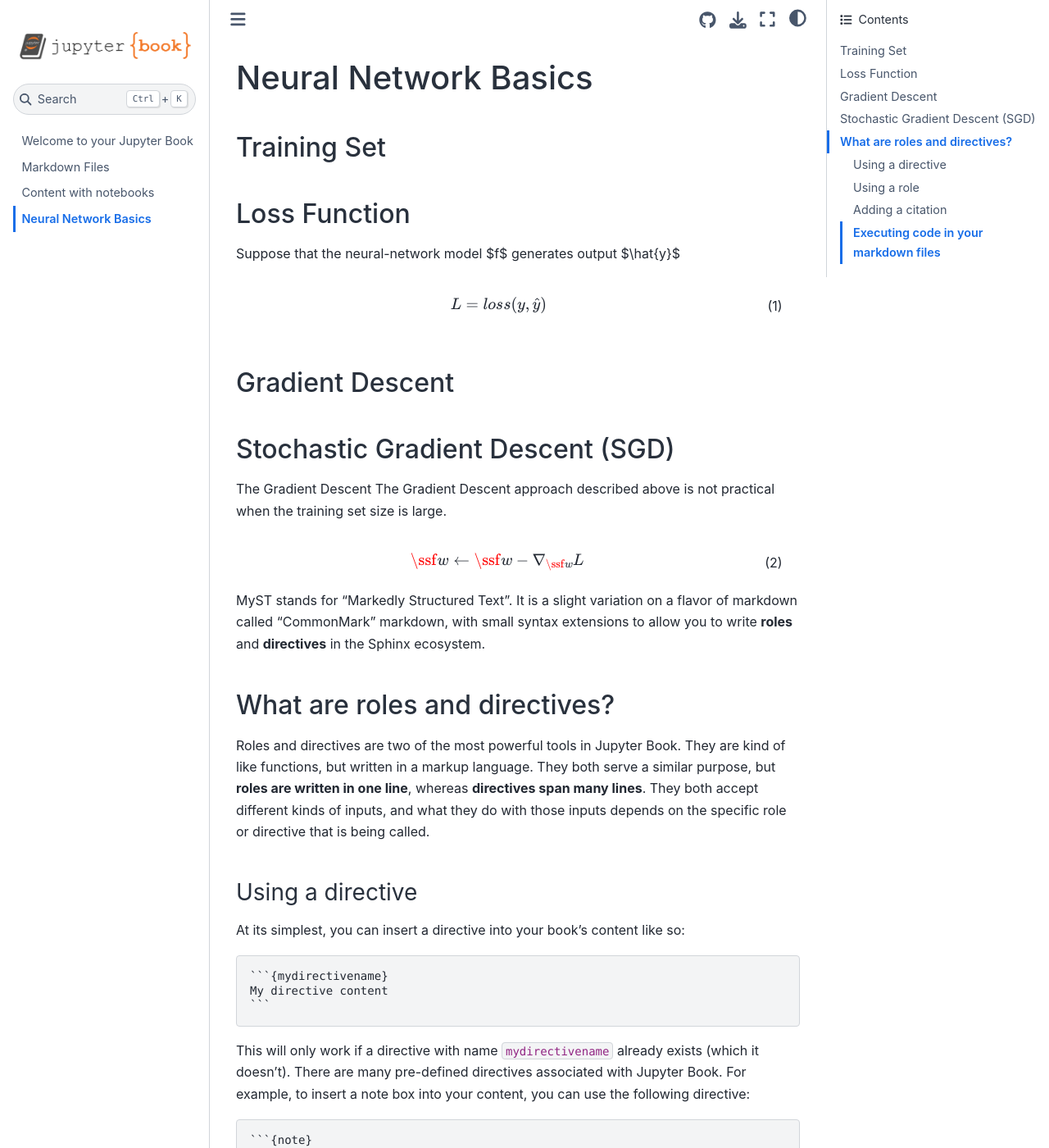
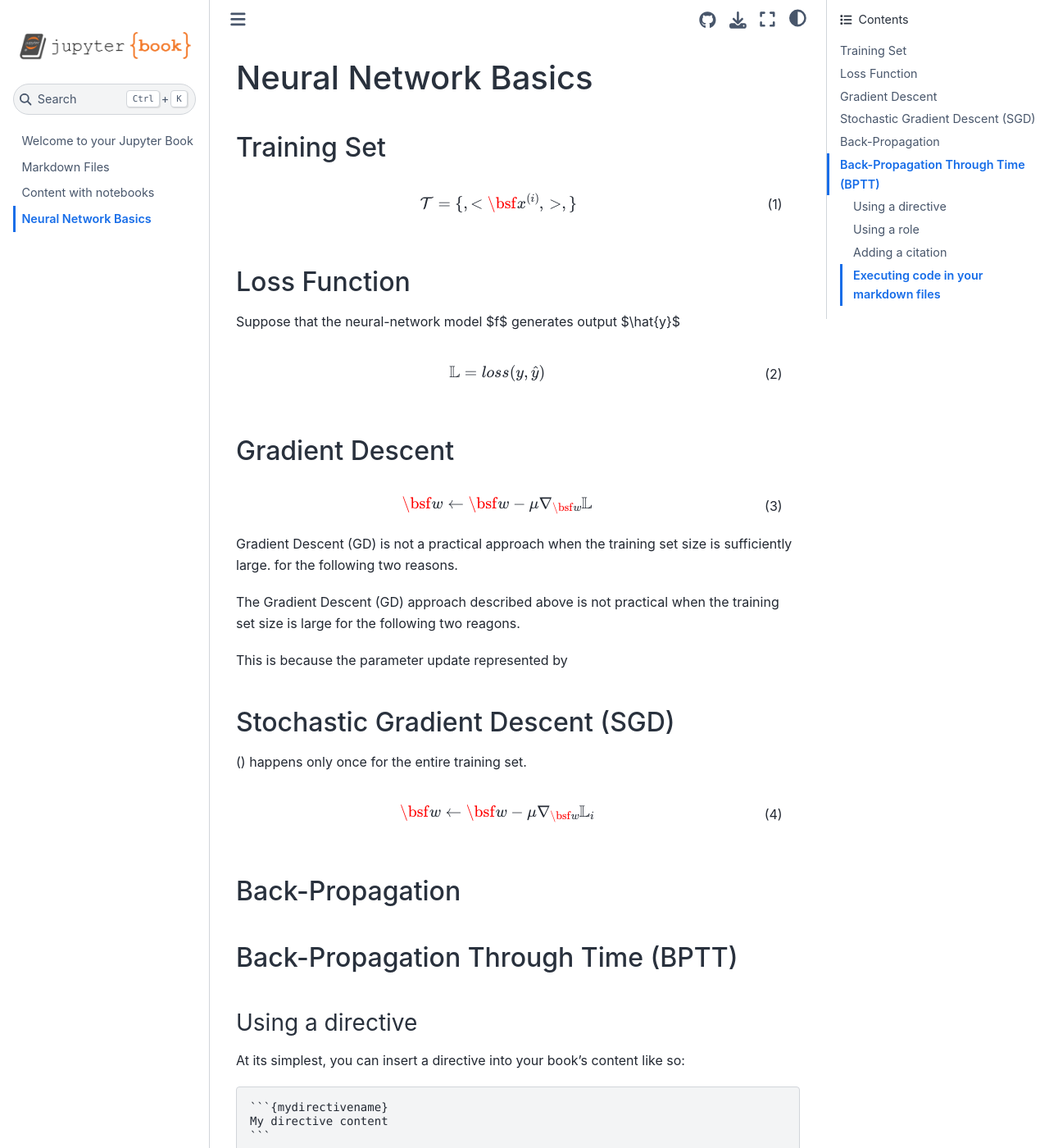
Before and after one commit to chanwcom/speech_language_processing, a Jupyter Book: the page built from neural_network_basics.md, in a window 1280 px wide and 1400 px high. Shown: the whole window at 82% size. Built offline with Jupyter Book 1.0.4 settings and Sphinx 7.4.7 and the Sphinx Book theme 1.1.4, drawn with Linux system fonts in a browser that asks for light colours; cross-references to code outside the pages are shown as plain code.

Commit message:
Update the book

```diff
--- a/_config.yml
+++ b/_config.yml
@@ -40,8 +40,9 @@ parse:
 sphinx:
   config:
     mathjax_config:
+      mathjax_path: https://cdn.jsdelivr.net/npm/mathjax@3/es5/tex-mml-chtml.js
       TeX:
         Macros:
-          #  "ssf": ["\\bm{\\mathsf{#1}}", 1]
+          #  "bsf": ["\\bm{\\mathsf{#1}}", 1]
           #  \bm does not work.
-          "ssf": ["\\mathbb{\\mathsf{#1}}", 1]
+          "bsf": ["\\mathbb{\\mathsf{#1}}", 1]
--- a/neural_network_basics.md
+++ b/neural_network_basics.md
@@ -1,41 +1,53 @@
 # Neural Network Basics
 
 ## Training Set
+
+\begin{align}
+  \mathcal{T} = \{ ,<\bsf{x}^{(i)},\, > ,   \}
+\end{align}
 
 
 ## Loss Function
 Suppose that the neural-network model $f$ generates output $\hat{y}$
 
 \begin{align}
-  L = loss(y, \hat{y})
+  \mathbb{L} = loss(y, \hat{y})
 \end{align}
 
 ## Gradient Descent
 
+\begin{align}
+  \bsf{w} \leftarrow  \bsf{w} - \mu \nabla_{\bsf{w}} \mathbb{L}
+\end{align}
+
+Gradient Descent (GD) is not a practical approach when the training set size is
+sufficiently large. for the following two reasons.
+
+
+The Gradient Descent (GD) approach described above is not practical when the
+training set size is large for the following two reagons.
+
+This is because the parameter update represented by
+
 ## Stochastic Gradient Descent (SGD)
 
-The Gradient Descent
-The Gradient Descent approach described above is not practical when the
-training set size is large.
 
 
+
+() happens only once for the entire training set.
+
 \begin{align}
-  \ssf{w} \leftarrow  \ssf{w} - \nabla_{\ssf{w}} L
+  \bsf{w} \leftarrow  \bsf{w} - \mu \nabla_{\bsf{w}} \mathbb{L}_i
 \end{align}
 
-MyST stands for "Markedly Structured Text". It
-is a slight variation on a flavor of markdown called "CommonMark" markdown,
-with small syntax extensions to allow you to write **roles** and **directives**
-in the Sphinx ecosystem.
 
-## What are roles and directives?
 
-Roles and directives are two of the most powerful tools in Jupyter Book. They
-are kind of like functions, but written in a markup language. They both
-serve a similar purpose, but **roles are written in one line**, whereas
-**directives span many lines**. They both accept different kinds of inputs,
-and what they do with those inputs depends on the specific role or directive
-that is being called.
+## Back-Propagation
+
+
+
+## Back-Propagation Through Time (BPTT)
+
 
 ### Using a directive
 
```
Also changed, not shown: 12 other files.
